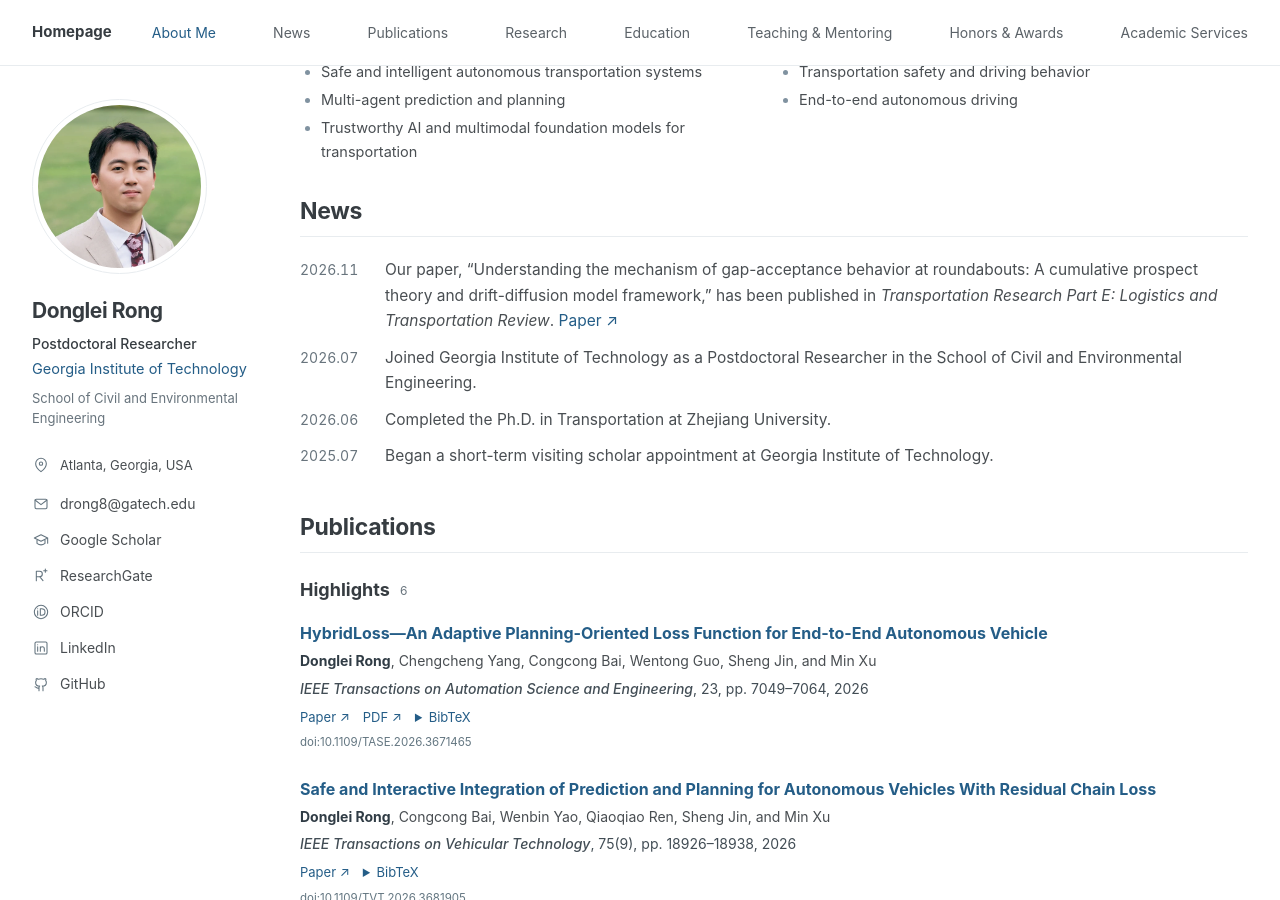
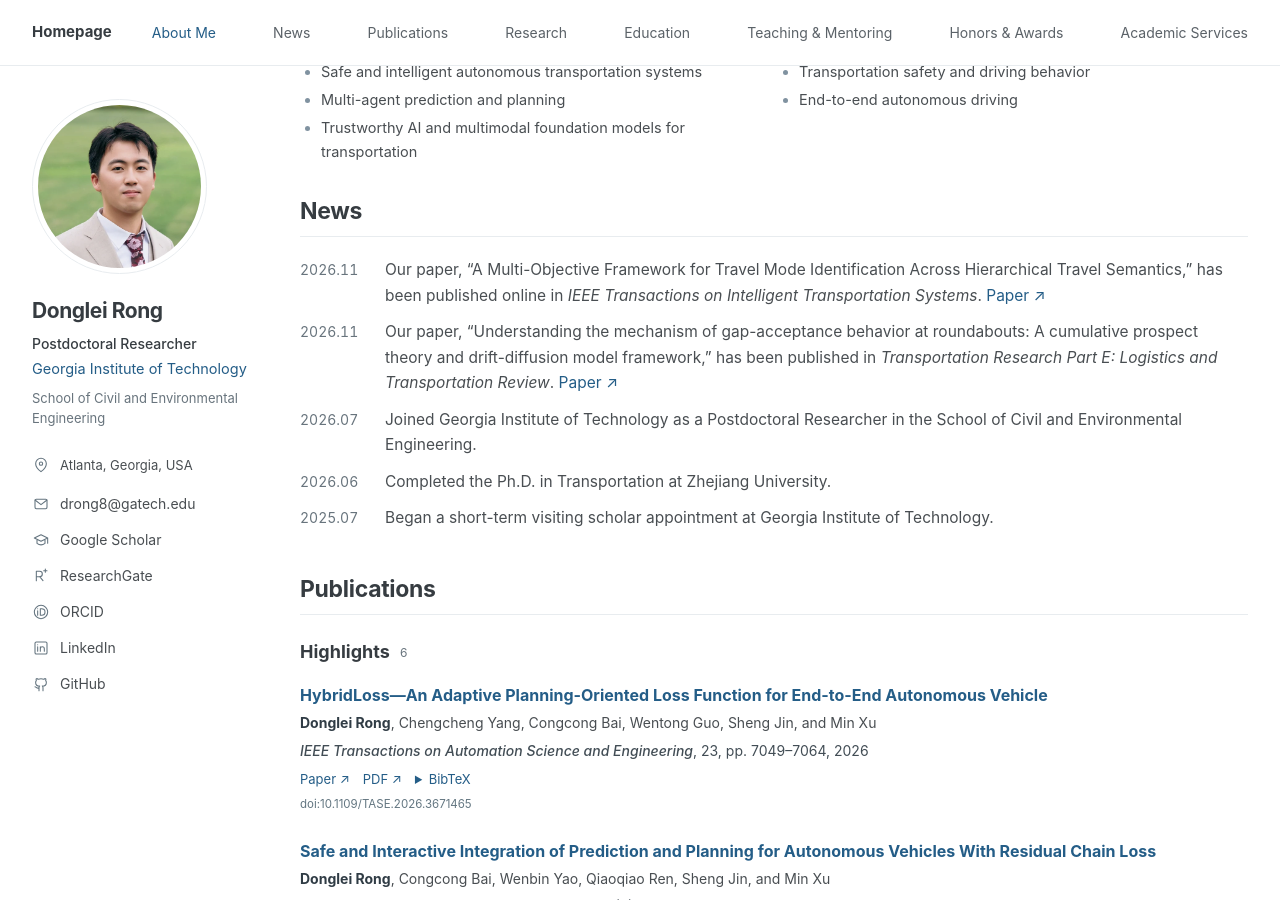
Before and after one commit to donglei-rong/donglei-rong.github.io, a Jekyll site: the page built from index.html, in a window 1280 px wide and 900 px high, scrolled down 382 px. Built offline with Jekyll 4.4.1, drawn with Linux system fonts in a browser that asks for light colours.

Commit message:
Announce new IEEE TITS travel mode identification paper

```diff
--- a/_data/news.yml
+++ b/_data/news.yml
@@ -1,4 +1,11 @@
 # News uses verified publication and appointment/degree dates.
+- date: '2026.11.18'
+  text: >-
+    Our paper, "A Multi-Objective Framework for Travel Mode Identification Across
+    Hierarchical Travel Semantics," has been published online in
+    *IEEE Transactions on Intelligent Transportation Systems*.
+  url: https://ieeexplore.ieee.org/document/11804482
+  link_label: Paper
 - date: '2026.11'
   text: >-
     Our paper, "Understanding the mechanism of gap-acceptance behavior at roundabouts:
```
